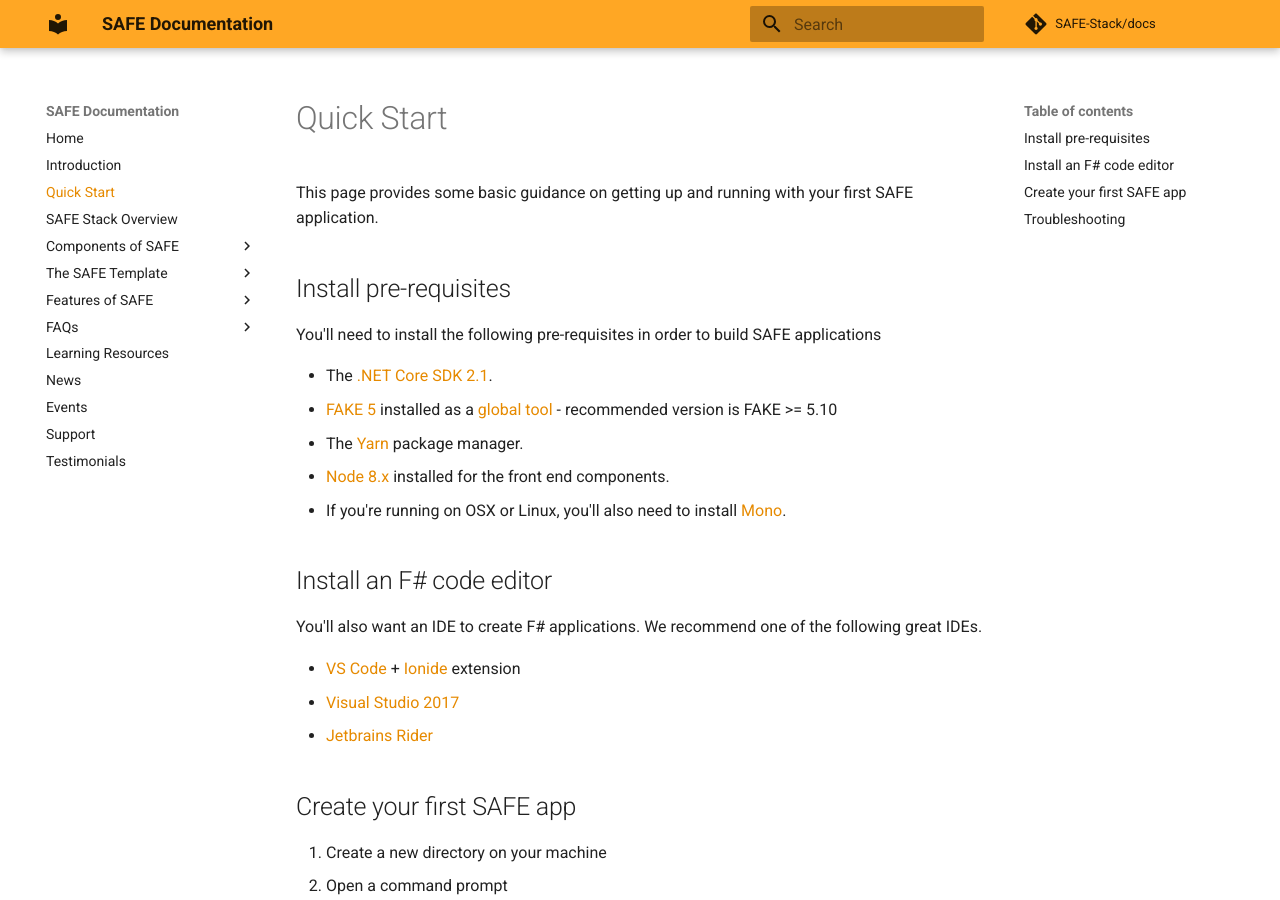
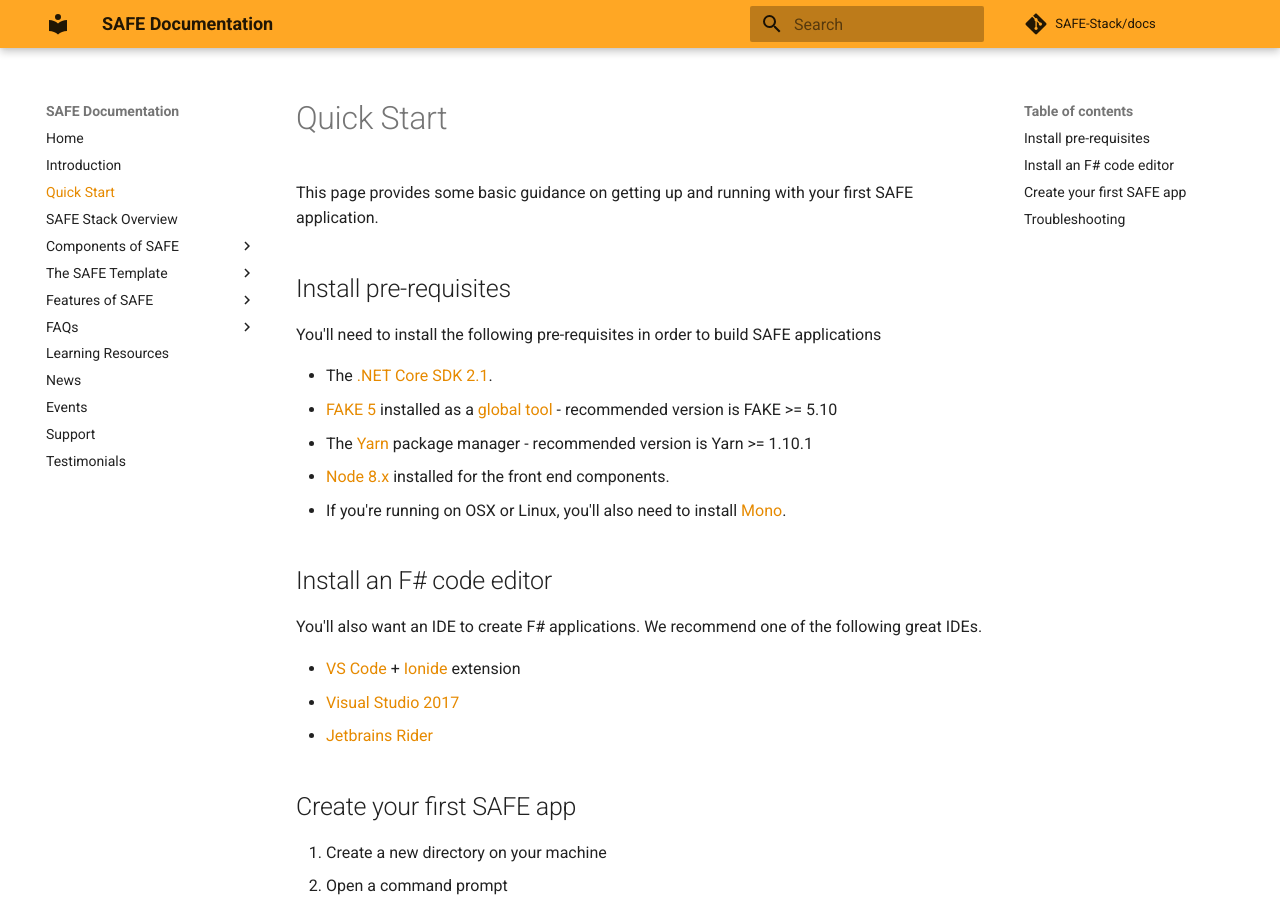
Before and after one commit to SAFE-Stack/docs, an MkDocs documentation site: the page built from docs/quickstart.md, in a window 1280 px wide and 900 px high. Built offline with MkDocs 1.6.1 and Material for MkDocs 9.7.7, drawn with Linux system fonts in a browser that asks for light colours; comment, search, counter and statistics services are not loaded.

Commit message:
Add recommendation for Yarn version
To prevent issues like https://github.com/SAFE-Stack/SAFE-template/issues/205

```diff
--- a/docs/quickstart.md
+++ b/docs/quickstart.md
@@ -6,7 +6,7 @@
 
 * The [.NET Core SDK 2.1](https://www.microsoft.com/net/download/).
 * [FAKE 5](https://fake.build/) installed as a [global tool](https://fake.build/fake-gettingstarted.html#Install-FAKE) - recommended version is FAKE >= 5.10
-* The [Yarn](https://yarnpkg.com/lang/en/docs/install/) package manager.
+* The [Yarn](https://yarnpkg.com/lang/en/docs/install/) package manager - recommended version is Yarn >= 1.10.1
 * [Node 8.x](https://nodejs.org/en/download/) installed for the front end components.
 * If you're running on OSX or Linux, you'll also need to install [Mono](https://www.mono-project.com/docs/getting-started/install/).
 
```
